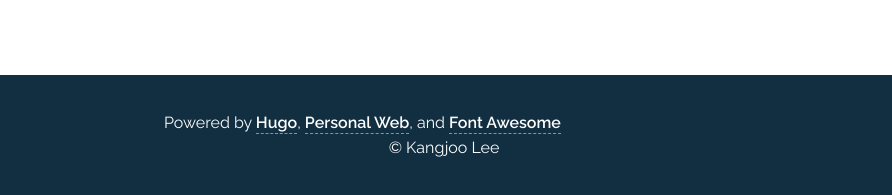
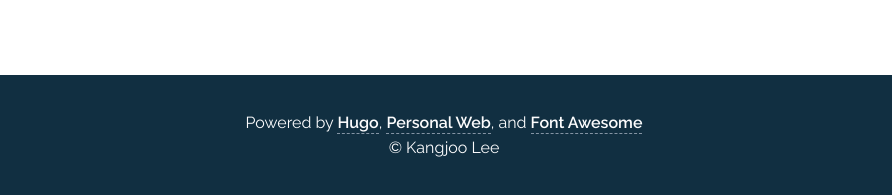
Before and after one commit to Kangjoo/Kangjoo.github.io, a plain HTML site: page index.html in a window 1280 px wide. Shown: the part 668-863 px from the top of the page, 388-1280 px from the left. Drawn offline with Linux system fonts and the light colour scheme.

Commit message:
Update index.html

```diff
--- a/index.html
+++ b/index.html
@@ -245,7 +245,7 @@ Email: firstname.lastname@yale.edu</p>
   </div>
   <footer>
     <div class="footer-wrapper">
-      <p>Powered by <a href="https://gohugo.io/" target="_blank" rel="external">Hugo</a>, <a href="https://github.com/bjacquemet/personal-web" target='_blank' rel="external">Personal Web</a>, and <a href="https://fontawesome.com/license" target="_blank" rel="external">Font Awesome</a></p>
+      <p style="text-align:center">Powered by <a href="https://gohugo.io/" target="_blank" rel="external">Hugo</a>, <a href="https://github.com/bjacquemet/personal-web" target='_blank' rel="external">Personal Web</a>, and <a href="https://fontawesome.com/license" target="_blank" rel="external">Font Awesome</a></p>
       <p style="text-align:center">© Kangjoo Lee</p>
     </div>
   </footer>
```
